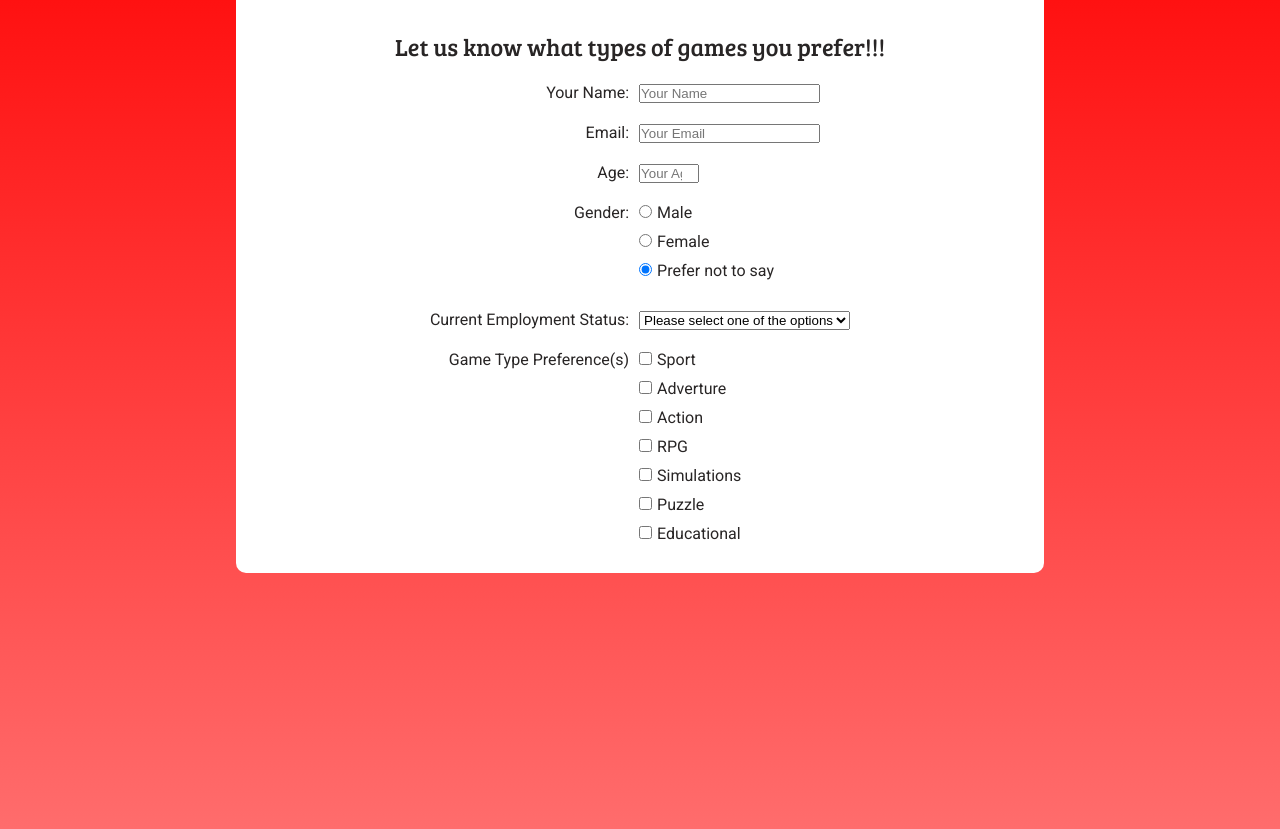
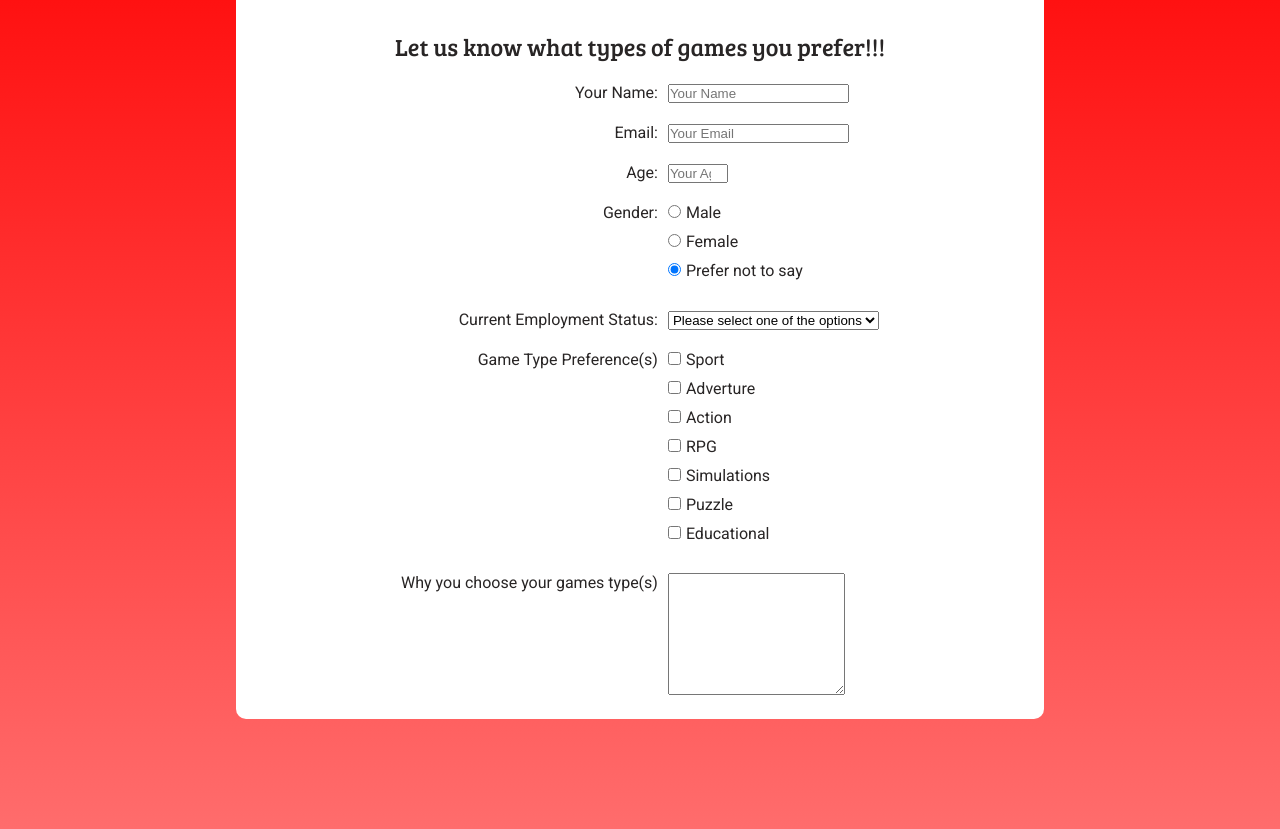
Before and after one commit to grimeswong/SurveyForm_FCC, a plain HTML site: page index.html in a window 1280 px wide. Shown: the part 101-930 px from the top of the page. Drawn offline with Linux system fonts and the light colour scheme.

Commit message:
UI-002: Added comment label and textfield

```diff
--- a/index.html
+++ b/index.html
@@ -70,6 +70,12 @@
             <li><input type="checkbox" id="game-type" name="game-type" value="Educational"><label for="game-type">Educational</label></li>
           </ul>
         </div>
+        <div class="label">
+          <label for="comment" id="comment-label">Why you choose your games type(s)</label>
+        </div>
+        <div class="inputfield">
+          <textarea name="comment" rows="8"></textarea>
+        </div>
       </form>
     </section>
   </main>
```
